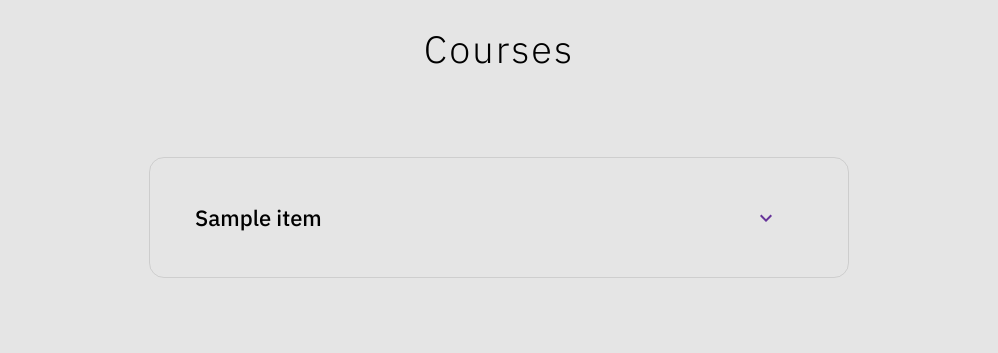
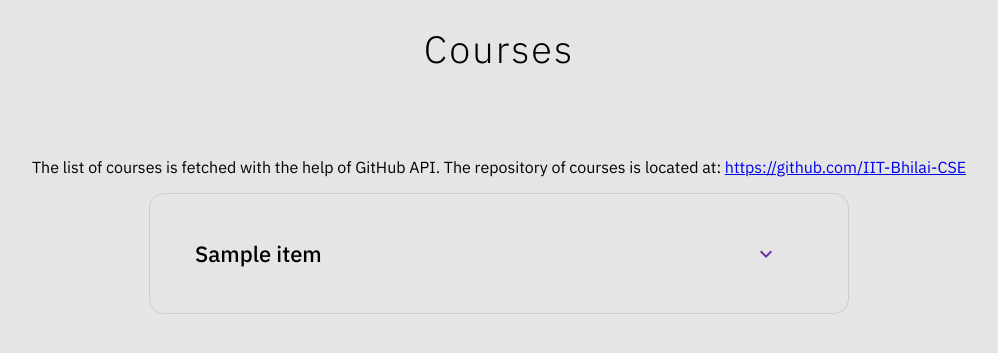
Before and after one commit to chaitanyabisht/IITBH-CSE, a Django app: page /courses/ in a window 1280 px wide. Shown: the top 353 px of the page, without its empty margins (141-1139 px from the left). Run offline with Django 4.2, Linux system fonts and the light colour scheme; tables that the repository leaves empty hold one stand-in row (values such as "Sample post"); a database or web service that is not in the repository returns one stand-in record (values such as "Sample title"); data that the repository does not hold is empty.

Commit message:
Mentioned the API used to fetch course list

```diff
--- a/cse_iitbh/templates/courses.html
+++ b/cse_iitbh/templates/courses.html
@@ -23,7 +23,11 @@
     </symbol>
   </svg>
 </div>
-
+<center>
+<p>The list of courses is fetched with the help of GitHub API. The repository of courses is located at:
+  <a href="https://github.com/IIT-Bhilai-CSE">https://github.com/IIT-Bhilai-CSE</a>
+</p>
+</center>
 {% for i in course_list %}
 
 <details>
```
